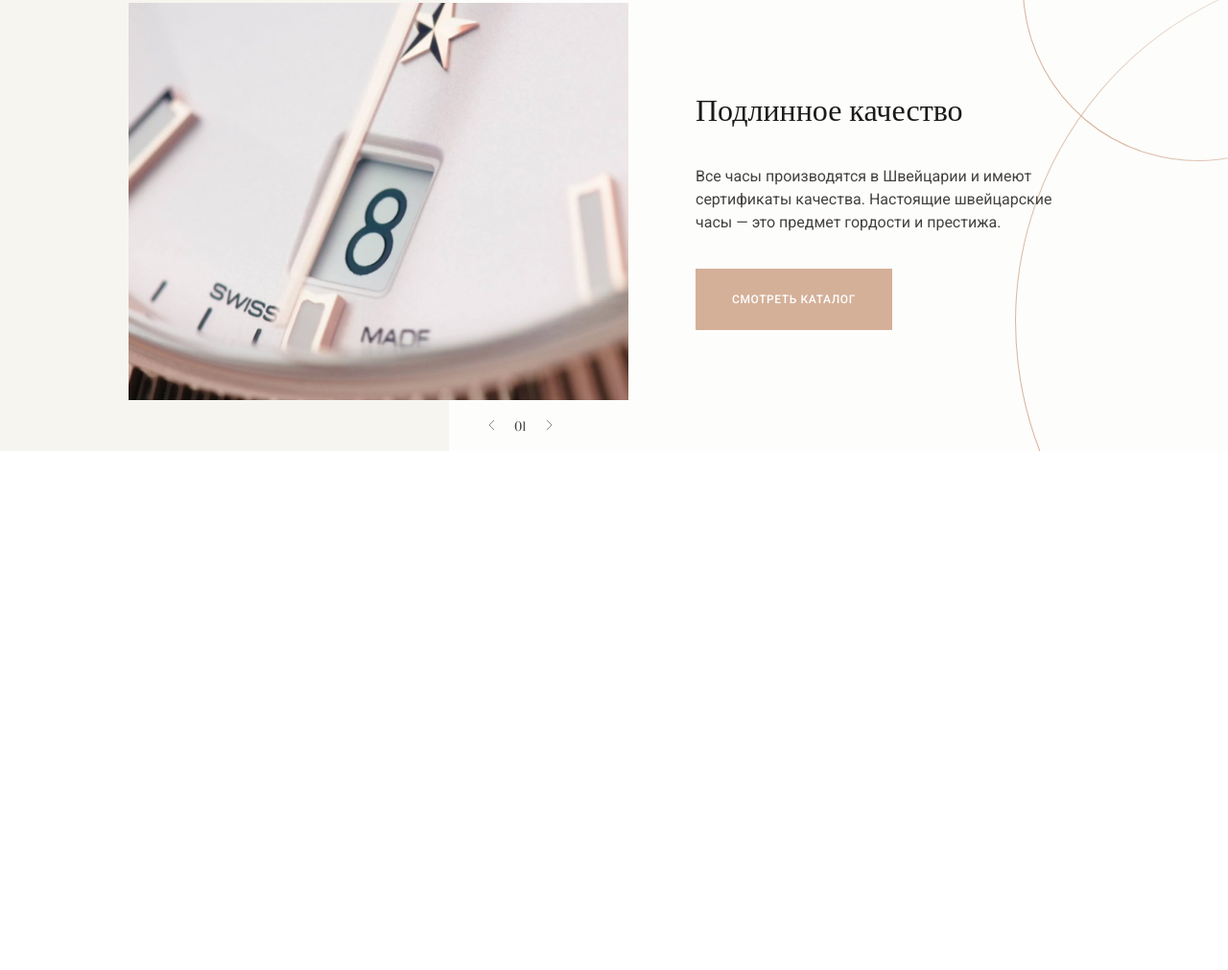
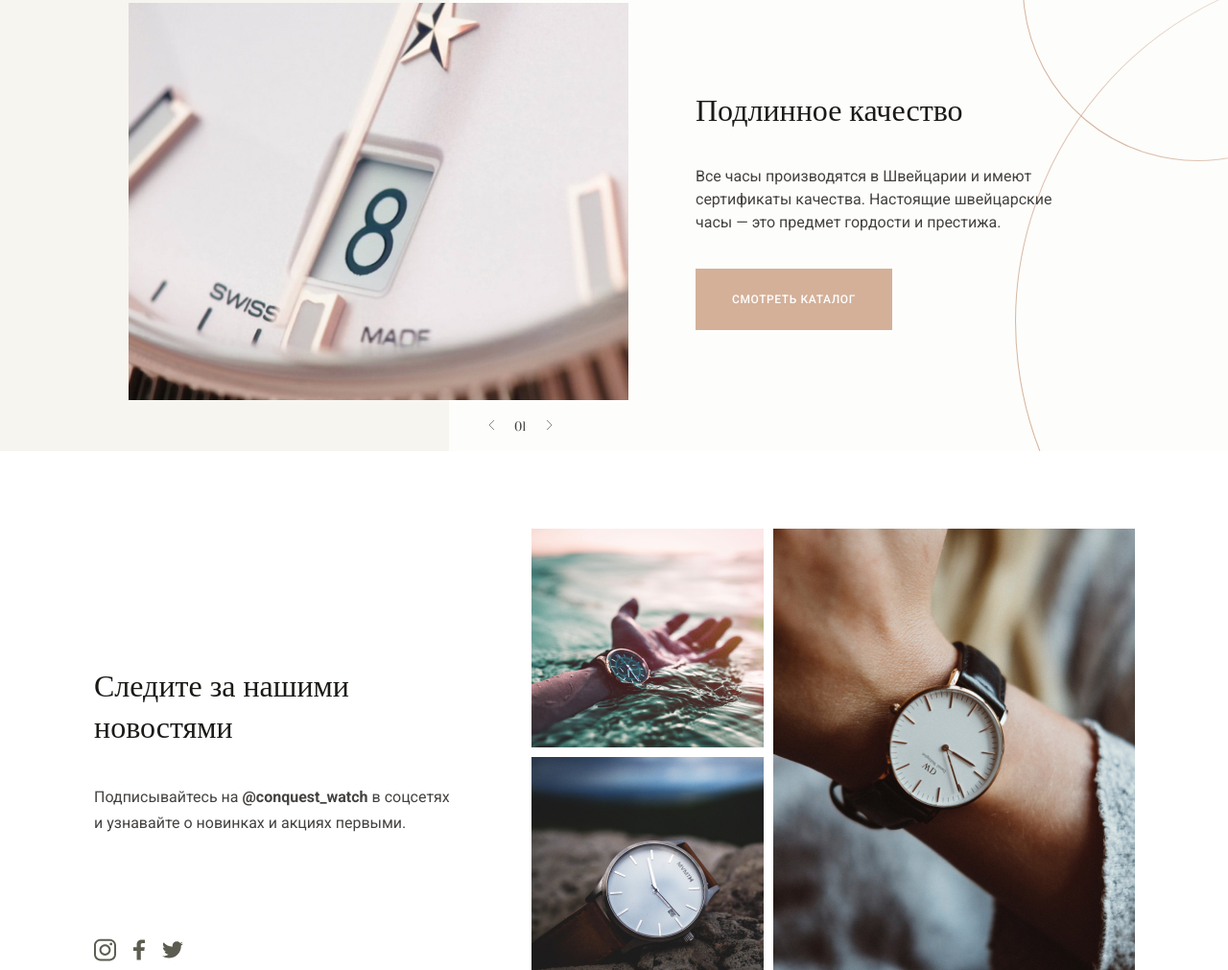
Before and after one commit to kamillakurmantaeva/conquest-page-layout, a plain HTML site: page index.html in a window 1280 px wide. Shown: the part 1622-2633 px from the top of the page at 96% size. Before the commit the page ends 2092 px from the top, so only its background shows below. Drawn offline with nearby package versions, Linux system fonts and the light colour scheme.

Commit message:
Added fourth section with social media

```diff
--- a/index.html
+++ b/index.html
@@ -131,7 +131,27 @@
           </div>
         </div>
       </section>
-      <section class="section-social"></section>
+      <section class="section-social">
+        <div class="section-social__wrap container">
+          <div class="section-social__text">
+            <h2 class="heading-2">Следите за нашими новостями</h2>
+            <p>
+              Подписывайтесь на <b>@conquest_watch</b> в соцсетях и узнавайте о
+              новинках и акциях первыми.
+            </p>
+            <div class="section-social__icons">
+              <img src="/img/instagram-icon.svg" alt="Instagram" />
+              <img src="/img/facebook-icon.svg" alt="Facebook" />
+              <img src="/img/twitter-icon.svg" alt="Twitter" />
+            </div>
+          </div>
+          <div class="section-social__photos">
+            <img src="/files/photo_1.jpg" alt="Photo" />
+            <img src="/files/photo_2.jpg" alt="Photo" />
+            <img src="/files/photo_3.jpg" alt="Photo" />
+          </div>
+        </div>
+      </section>
     </main>
     <footer class="footer"></footer>
   </body>
--- a/scss/style.scss
+++ b/scss/style.scss
@@ -532,3 +532,71 @@
     }
   }
 }
+
+.section-social {
+  margin-top: 81px;
+  margin-bottom: 90px;
+  height: 460px;
+  display: flex;
+  justify-content: center;
+  background: #ffffff;
+
+  &__wrap {
+    display: flex;
+  }
+
+  &__text {
+    margin-top: 140px;
+
+    > p {
+      margin-top: 40px;
+      width: 376px;
+      height: 43px;
+
+      font-family: 'Roboto', sans-serif;
+      font-style: normal;
+      font-weight: 400;
+      font-size: 16px;
+      line-height: 27px;
+
+      color: #444240;
+    }
+  }
+
+  &__icons {
+    margin-top: 118.67px;
+    width: 93px;
+    height: 22.78px;
+    display: flex;
+    justify-content: space-between;
+    align-items: center;
+
+    > img:hover {
+      opacity: 0.8;
+      cursor: pointer;
+    }
+  }
+
+  &__photos {
+    margin-left: 71px;
+    width: 628px;
+    height: 460px;
+    display: grid;
+    grid-template:
+      'A C'
+      'B C';
+    grid-gap: 10px;
+
+    > img {
+      &:nth-child(1) {
+        grid-area: A;
+      }
+      &:nth-child(2) {
+        grid-area: B;
+      }
+      &:nth-child(3) {
+        grid-area: C;
+      }
+    }
+  }
+}
```
Also changed, not shown: css/style.css, files/photo_1.jpg (added), files/photo_2.jpg (added), files/photo_3.jpg (added), img/facebook-icon.svg (added), img/instagram-icon.svg (added), img/twitter-icon.svg (added), 1 other file.
